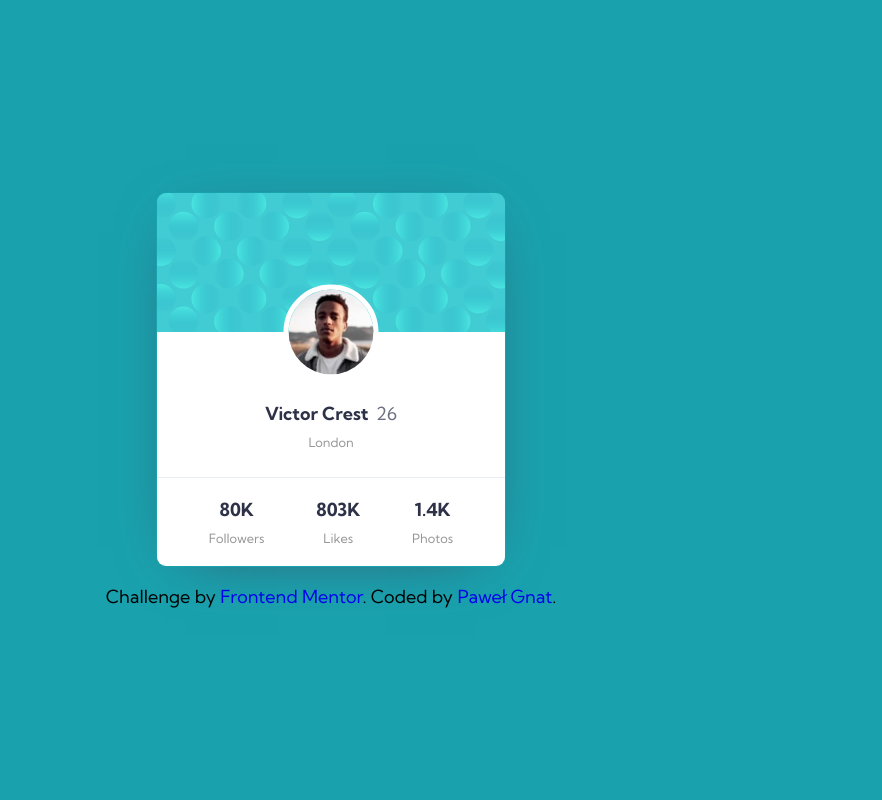
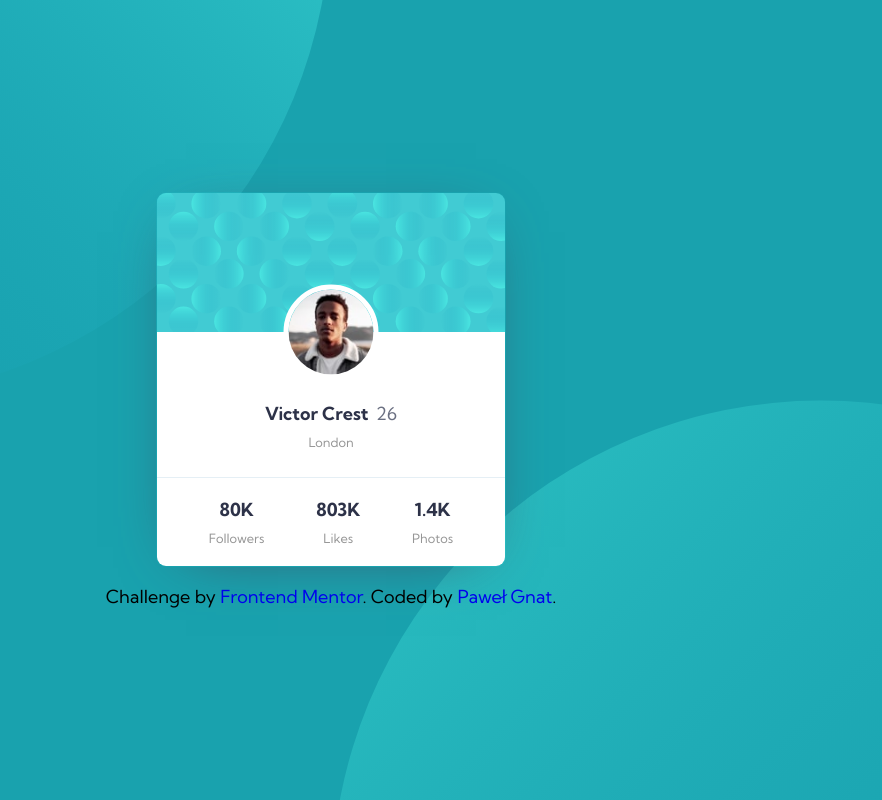
Before and after one commit to Pawel-Gnat/Frontend-Mentor-Profile-Card-Component, a plain HTML site: page index.html in a window 1280 px wide. Shown: the whole page, without its empty margins (309-1191 px from the left). Drawn offline with Linux system fonts and the light colour scheme; the site is published under a folder, as on GitHub Pages, so addresses that start at the root find nothing.

Commit message:
changed css

```diff
--- a/css/style.css
+++ b/css/style.css
@@ -23,7 +23,7 @@ body {
 	align-items: center;
 	height: 100vh;
 	background-color: var(--dark-cyan);
-	background-image: url('/images/bg-pattern-top.svg'), url('/images/bg-pattern-bottom.svg');
+	background-image: url('../images/bg-pattern-top.svg'), url('../images/bg-pattern-bottom.svg');
 	background-position: right 40vw bottom 50vh, left 40vw top 40vh;
 	background-repeat: no-repeat, no-repeat;
 }
```
